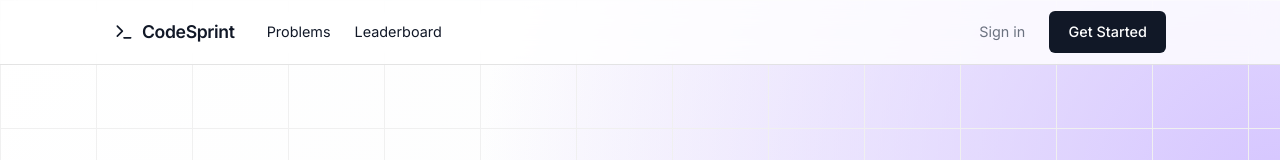
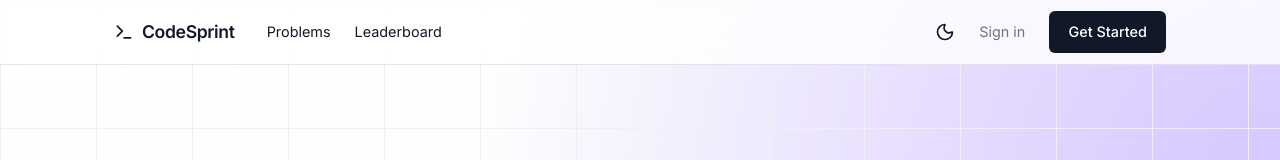
Before and after one commit to shreya-nair21/CodeSprint, a React app in the folder frontend/: page / in a window 1280 px wide. Shown: the top 160 px of the page. Built offline with nearby package versions, Linux system fonts and the light colour scheme; the HTML template or start-up script is replaced by a standard one.

Commit message:
toggle for dark and light theme

```diff
--- a/frontend/src/components/Navbar.jsx
+++ b/frontend/src/components/Navbar.jsx
@@ -1,10 +1,21 @@
 import { Link, useNavigate } from 'react-router-dom';
 import { useAuth } from '../context/AuthContext';
-import { LogOut, Terminal, User } from 'lucide-react';
+import { LogOut, Terminal, User, Sun, Moon } from 'lucide-react';
+import { useState, useEffect } from 'react';
 
 const Navbar = () => {
   const { user, logout } = useAuth();
   const navigate = useNavigate();
+  const [theme, setTheme] = useState(localStorage.getItem('theme') || 'light');
+
+  useEffect(() => {
+    document.documentElement.setAttribute('data-theme', theme);
+    localStorage.setItem('theme', theme);
+  }, [theme]);
+
+  const toggleTheme = () => {
+    setTheme(prev => prev === 'light' ? 'dark' : 'light');
+  };
 
   const handleLogout = () => {
     logout();
@@ -28,6 +39,10 @@ const Navbar = () => {
         </div>
 
         <div className="flex items-center" style={{ gap: '1.5rem', fontSize: '0.9rem' }}>
+          <button onClick={toggleTheme} className="flex items-center" style={{ background: 'transparent', color: 'var(--text-main)' }}>
+            {theme === 'light' ? <Moon size={20} /> : <Sun size={20} />}
+          </button>
+
           {user ? (
             <>
               <Link to="/submissions" style={{ color: 'var(--text-muted)' }}>Submissions</Link>
```
